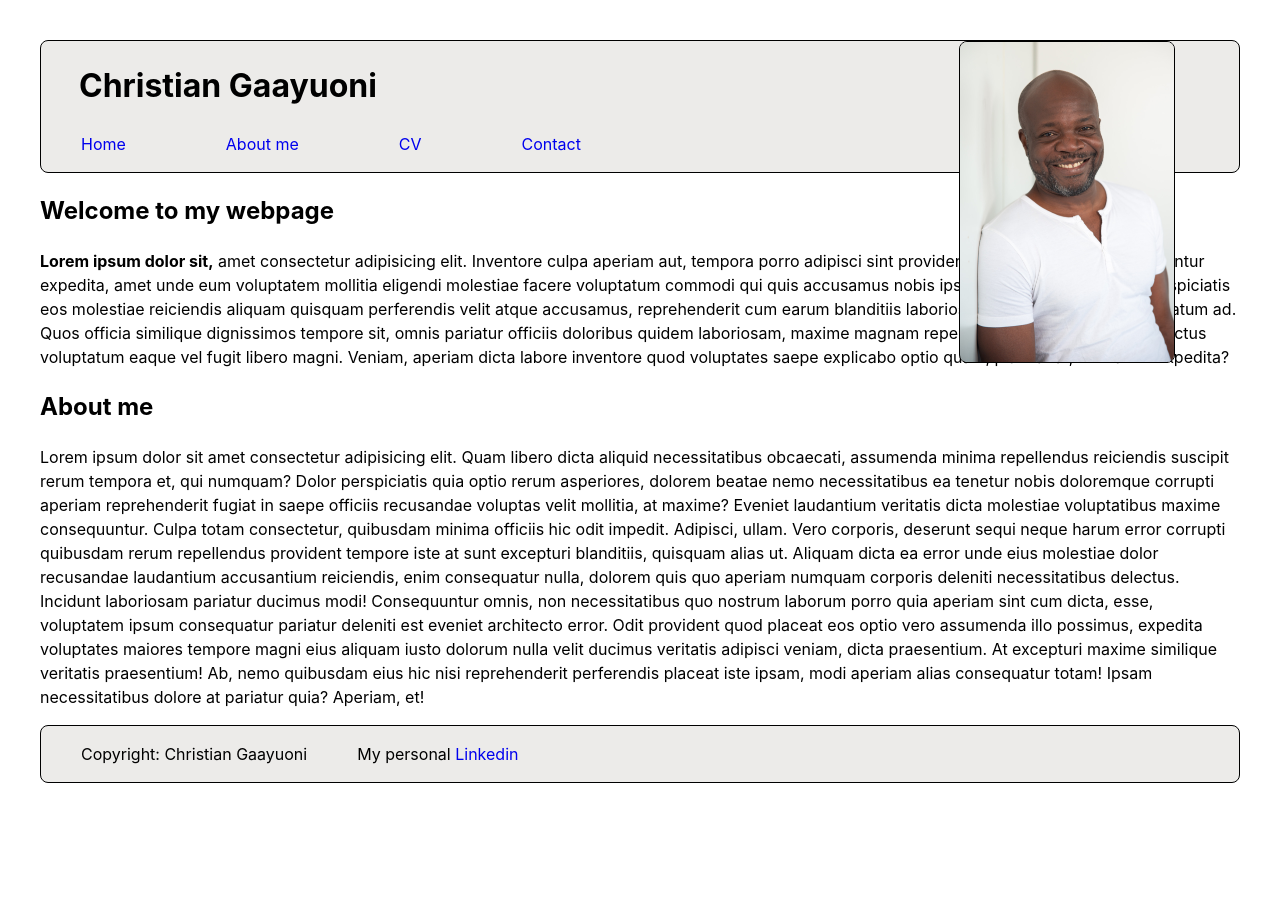
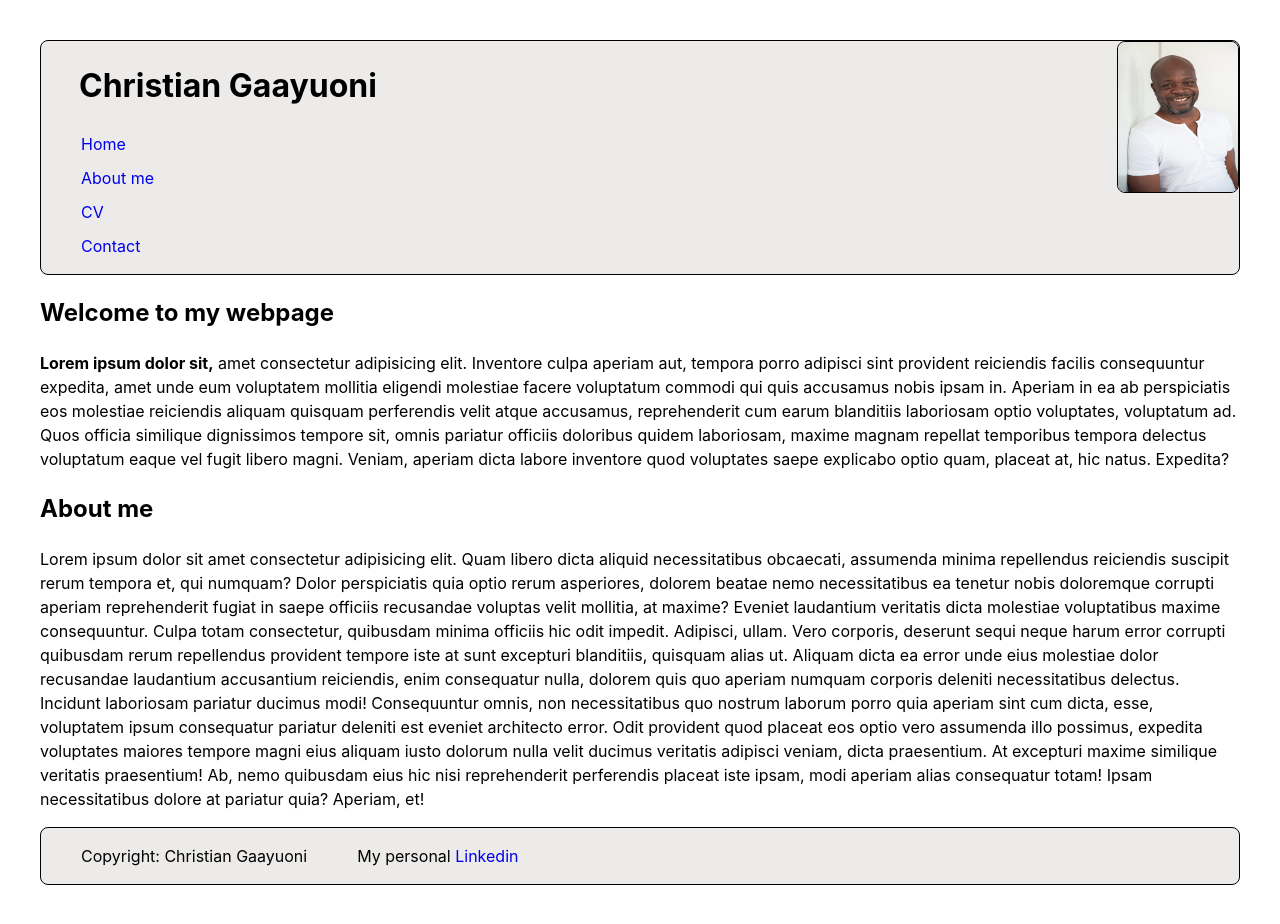
Before and after one commit to GaayuoniC/Gaayuoni-website-react, a React (Vite) app: page / in a window 1280 px wide. Before the commit the page ends 823 px from the top, so only its background shows below. Built offline with nearby package versions, Linux system fonts and the light colour scheme.

Commit message:
Draft changes in header

```diff
--- a/src/components/Header.css
+++ b/src/components/Header.css
@@ -5,6 +5,7 @@ h1 {
 .nav-ol {
   display: flex;
   flex-direction: row;
+  flex-wrap: wrap;
   gap: 100px;
   list-style-type: none;
   font-size: 1em;
@@ -17,10 +18,19 @@ header {
 }
 img {
   position: absolute;
-  right: 4em;
-  top: 0.0;
-  width: 214px;
-  height: 320px;
+  right: 0em;
+  top: 0;
+  width: 120px;
+  height: 150px;
   border-radius: var(--border-radius);
   border: var(--border-line);
 }
+
+@media screen and (min-width: 480px) {
+  .nav-ol {
+    display: flex;
+    flex-direction: column;
+    gap: 10px;
+  }
+
+}
```
